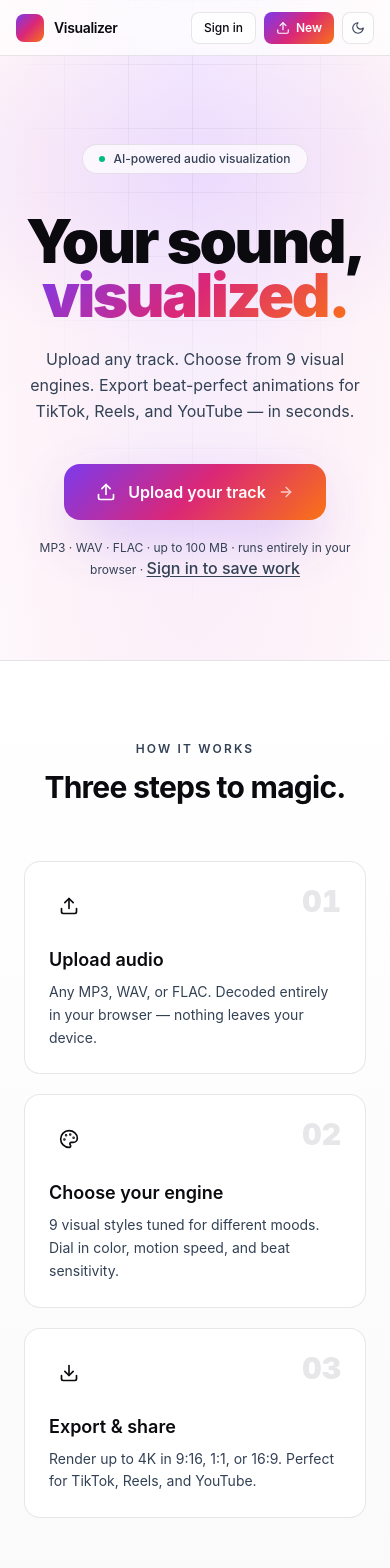
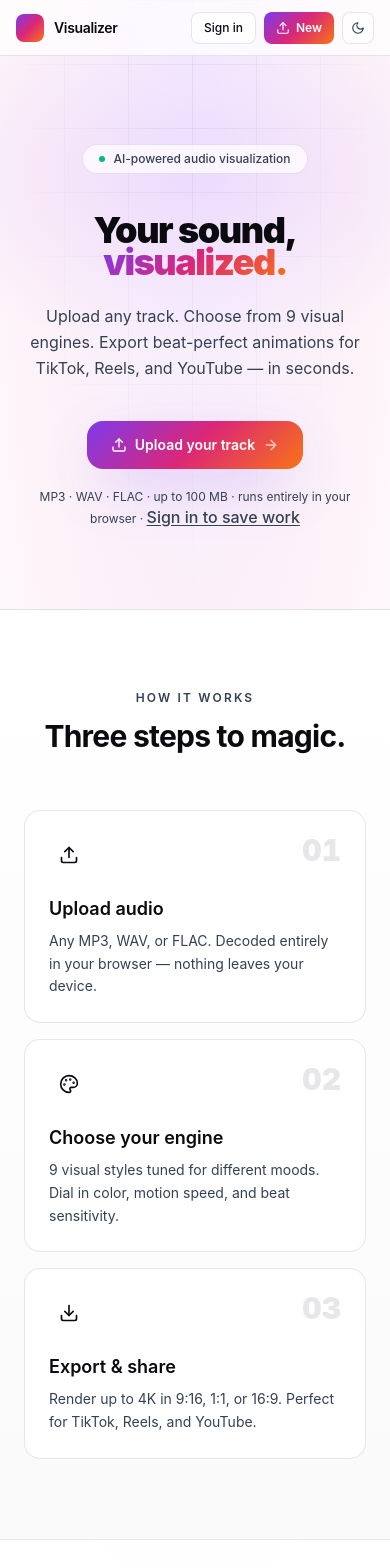
Before and after one commit to deepakmaan25/music_to_animate, a React (Vite) app: page / in a window 390 px wide. Shown: the top 1568 px of the page. Built offline with nearby package versions, Linux system fonts and the light colour scheme.

Commit message:
Update App.tsx

```diff
--- a/src/app/App.tsx
+++ b/src/app/App.tsx
@@ -207,7 +207,7 @@ function LandingApp() {
               AI-powered audio visualization
             </div>
 
-            <h1 className="text-6xl sm:text-7xl md:text-8xl font-black tracking-[-0.04em] mb-6 leading-[0.9]"
+            <h1 className="text-4xl sm:text-6xl md:text-7xl lg:text-8xl font-black tracking-[-0.04em] mb-6 leading-[0.9]"
               style={{ color: 'var(--text-strong)' }}>
               Your sound,<br />
               <span className="bg-clip-text text-transparent" style={{ backgroundImage: 'var(--hero-cta-gradient)' }}>
@@ -224,9 +224,9 @@ function LandingApp() {
             {/* ONE primary CTA */}
             <motion.button whileHover={{ scale: 1.02 }} whileTap={{ scale: 0.98 }}
               onClick={() => openPicker()}
-              className="inline-flex items-center gap-3 px-8 h-14 rounded-2xl text-base font-semibold text-white"
+              className="inline-flex items-center gap-2 sm:gap-3 px-6 sm:px-8 h-12 sm:h-14 rounded-2xl text-sm sm:text-base font-semibold text-white"
               style={{ background: 'var(--hero-cta-gradient)', boxShadow: 'var(--accent-glow)' }}>
-              <Upload className="size-5" />
+              <Upload className="size-4 sm:size-5" />
               Upload your track
               <ArrowRight className="size-4 opacity-70" />
             </motion.button>
@@ -301,7 +301,7 @@ function LandingApp() {
               <AnimatePresence mode="wait">
                 <motion.div key={projectPage}
                   initial={{ opacity: 0, y: 8 }} animate={{ opacity: 1, y: 0 }} exit={{ opacity: 0 }}
-                  className="grid sm:grid-cols-2 lg:grid-cols-3 gap-4">
+                  className="grid grid-cols-1 sm:grid-cols-2 lg:grid-cols-3 gap-4">
                   {pagedProjects.map((p, i) => (
                     <motion.div key={p.id}
                       initial={{ opacity: 0, y: 12 }} animate={{ opacity: 1, y: 0 }}
@@ -331,7 +331,7 @@ function LandingApp() {
               Three steps to magic.
             </h2>
           </div>
-          <div className="grid md:grid-cols-3 gap-5">
+          <div className="grid sm:grid-cols-2 md:grid-cols-3 gap-4 sm:gap-5">
             {[
               { n: '01', title: 'Upload audio', body: 'Any MP3, WAV, or FLAC. Decoded entirely in your browser — nothing leaves your device.', icon: <Upload className="size-5" /> },
               { n: '02', title: 'Choose your engine', body: '9 visual styles tuned for different moods. Dial in color, motion speed, and beat sensitivity.', icon: <Palette className="size-5" /> },
@@ -367,7 +367,7 @@ function LandingApp() {
               9 distinct styles. Pick your vibe.
             </h2>
           </div>
-          <div className="grid sm:grid-cols-2 lg:grid-cols-3 gap-3">
+          <div className="grid grid-cols-1 sm:grid-cols-2 lg:grid-cols-3 gap-3">
             {ENGINES.map((engine, i) => (
               <motion.div key={engine.id}
                 initial={{ opacity: 0, y: 12 }} whileInView={{ opacity: 1, y: 0 }}
@@ -420,14 +420,14 @@ function ProjectCard({ project, isSynced, onOpen, onRename, onDelete }: {
   };
 
   return (
-    <div className="group rounded-2xl border overflow-hidden transition-all hover:translate-y-[-2px] hover:shadow-lg"
+    <div className="rounded-2xl border overflow-hidden transition-all hover:translate-y-[-2px] hover:shadow-lg"
       style={{ background: 'var(--surface-elevated)', borderColor: 'var(--surface-glass-border)' }}>
       {/* Engine gradient header bar */}
       <div className="h-1 w-full" style={{ background: engine.gradient }} />
 
-      <div className="p-5">
+      <div className="p-4 sm:p-5">
         <div className="flex items-start gap-3 mb-4">
-          <div className="size-10 rounded-xl shrink-0 flex items-center justify-center text-white"
+          <div className="size-9 sm:size-10 rounded-xl shrink-0 flex items-center justify-center text-white"
             style={{ background: engine.gradient }}>
             <Music className="size-4" />
           </div>
@@ -465,16 +465,19 @@ function ProjectCard({ project, isSynced, onOpen, onRename, onDelete }: {
               </span>
             </div>
           </div>
-          {/* Delete icon — visible on hover */}
-          <button onClick={(e) => { e.stopPropagation(); onDelete(); }}
-            className="size-7 rounded-lg flex items-center justify-center opacity-0 group-hover:opacity-100 transition-opacity hover:bg-red-500/10"
-            style={{ color: 'var(--text-muted)' }}>
+          {/* Delete — always visible, not hover-only (mobile needs tap, not hover) */}
+          <button
+            onClick={(e) => { e.stopPropagation(); onDelete(); }}
+            className="size-8 rounded-lg flex items-center justify-center shrink-0 transition-colors hover:bg-red-500/15 active:bg-red-500/20"
+            style={{ color: 'var(--text-muted)' }}
+            title="Delete project"
+          >
             <Trash2 className="size-3.5" />
           </button>
         </div>
 
         {/* Metadata row */}
-        <div className="flex items-center gap-2 mb-4">
+        <div className="flex items-center gap-2 mb-4 flex-wrap">
           <span className="text-[11px] px-2 py-0.5 rounded-md border font-medium"
             style={{ background: 'var(--surface-glass)', borderColor: 'var(--surface-glass-border)', color: 'var(--text-muted)' }}>
             {engine.name}
@@ -487,9 +490,9 @@ function ProjectCard({ project, isSynced, onOpen, onRename, onDelete }: {
           )}
         </div>
 
-        {/* Primary action — full width */}
+        {/* Primary action */}
         <button onClick={onOpen}
-          className="w-full h-9 rounded-xl text-sm font-semibold text-white flex items-center justify-center gap-2 transition-opacity hover:opacity-90"
+          className="w-full h-9 rounded-xl text-sm font-semibold text-white flex items-center justify-center gap-2 transition-opacity hover:opacity-90 active:opacity-80"
           style={{ background: 'var(--hero-cta-gradient)' }}>
           <ExternalLink className="size-3.5" /> Open project
         </button>
```
